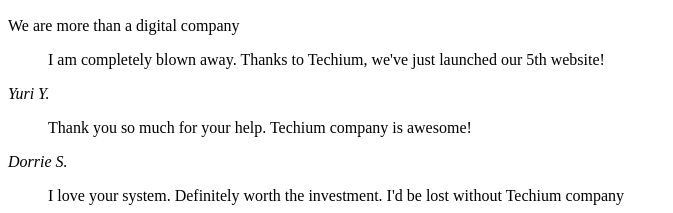
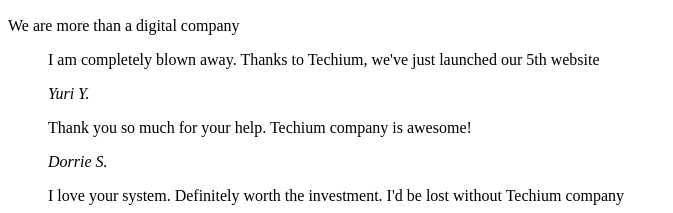
Before and after one commit to rrarima/holbertonschool-web_front_end, a plain HTML site: page html_advanced/29-index.html in a window 1280 px wide. Shown: the part 1958-2171 px from the top of the page, 0-673 px from the left. Drawn offline with Linux system fonts and the light colour scheme.

Commit message:
Client quotes

```diff
--- a/html_advanced/29-index.html
+++ b/html_advanced/29-index.html
@@ -176,18 +176,18 @@
               <blockquote>
                 <p>
                   I am completely blown away. Thanks to Techium, we've just
-                  launched our 5th website!
+                  launched our 5th website
                 </p>
+                <cite>Yuri Y.</cite>
               </blockquote>
-              <cite>Yuri Y.</cite>
             </article>
             <article>
               <blockquote>
                 <p>
                   Thank you so much for your help. Techium company is awesome!
                 </p>
+                <cite>Dorrie S.</cite>
               </blockquote>
-              <cite>Dorrie S.</cite>
             </article>
             <article>
               <blockquote>
@@ -195,8 +195,8 @@
                   I love your system. Definitely worth the investment. I'd be
                   lost without Techium company
                 </p>
+                <cite>Sven H.</cite>
               </blockquote>
-              <cite>Sven H.</cite>
             </article>
           </div>
         </div>
```
